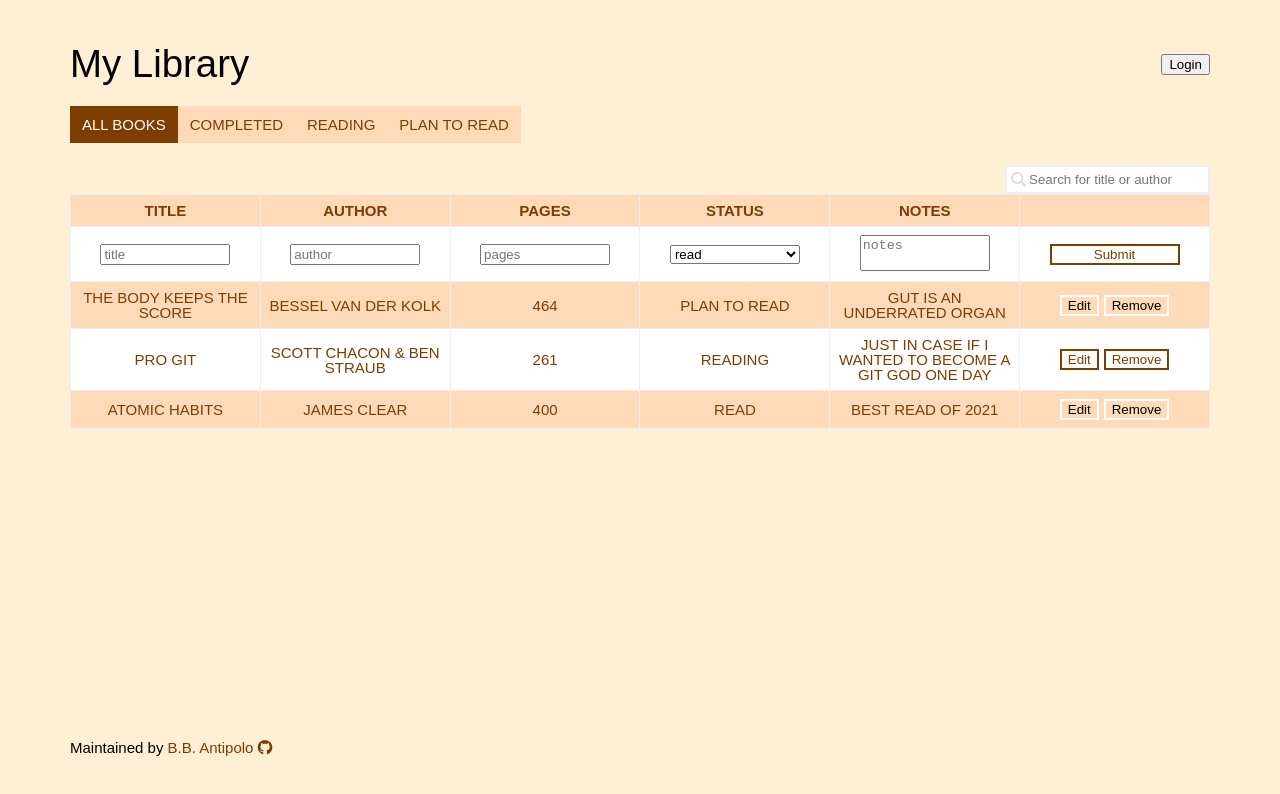
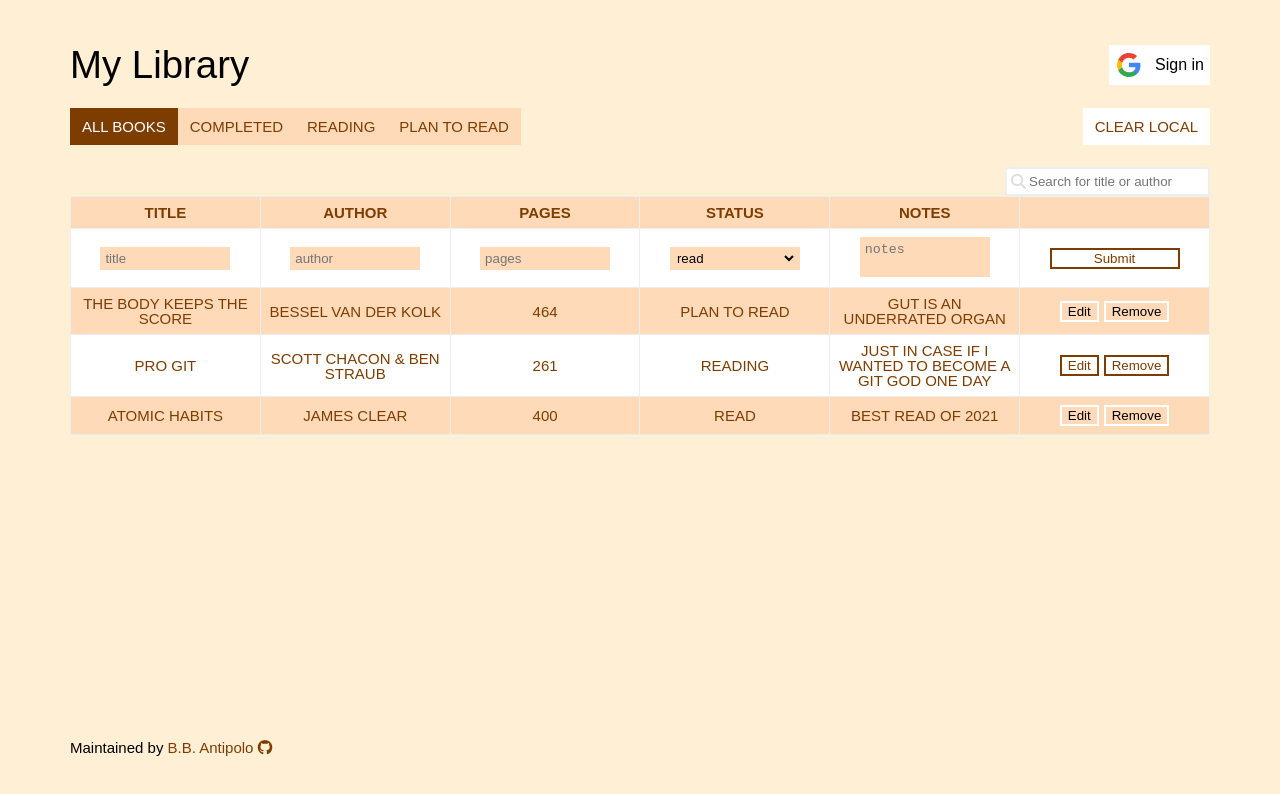
Before and after one commit to bbntpl/library, a plain HTML site: page index.html in a window 1280 px wide. Drawn offline with Linux system fonts and the light colour scheme.

Commit message:
Feat: added local storage

```diff
--- a/index.html
+++ b/index.html
@@ -17,10 +17,27 @@
             <header class="header">
                 <h1 class="header-title">My Library</h1>
                 <div class="signin-wrapper">
-                    <button class="signin-btn">Login</button>
+                    <div class="google-icon-wrapper">
+                        <svg height="100%" width="100%" viewBox="0 0 20 20" focusable="false">
+                            <path
+                                d="M19.6 10.23c0-.82-.1-1.42-.25-2.05H10v3.72h5.5c-.15.96-.74 2.31-2.04 3.22v2.45h3.16c1.89-1.73 2.98-4.3 2.98-7.34z"
+                                fill="#4285F4"></path>
+                            <path
+                                d="M13.46 15.13c-.83.59-1.96 1-3.46 1-2.64 0-4.88-1.74-5.68-4.15H1.07v2.52C2.72 17.75 6.09 20 10 20c2.7 0 4.96-.89 6.62-2.42l-3.16-2.45z"
+                                fill="#34A853"></path>
+                            <path
+                                d="M3.99 10c0-.69.12-1.35.32-1.97V5.51H1.07A9.973 9.973 0 000 10c0 1.61.39 3.14 1.07 4.49l3.24-2.52c-.2-.62-.32-1.28-.32-1.97z"
+                                fill="#FBBC05"></path>
+                            <path
+                                d="M10 3.88c1.88 0 3.13.81 3.85 1.48l2.84-2.76C14.96.99 12.7 0 10 0 6.09 0 2.72 2.25 1.07 5.51l3.24 2.52C5.12 5.62 7.36 3.88 10 3.88z"
+                                fill="#EA4335"></path>
+                        </svg>
+                    </div>
+                    <button class="signin-btn">Sign in</button>
                 </div>
             </header>
             <main class="main">
+                <div class="header">
                     <table class="book-status">
                         <tr>
                             <td class="book-status__item status__selected">
@@ -37,6 +54,15 @@
                             </td>
                         </tr>
                     </table>
+                    <table class="data-status">
+                        <tr>
+                            <td class="data-status__item">
+                                <button class="clear-data__local">Clear local</button>
+                            </td>
+                        </tr>
+                    </table>
+                </div>
+
 
                 <div class="header">
                     <ul>
--- a/library.js
+++ b/library.js
@@ -1,5 +1,11 @@
+/*** LOCAL STORAGE ***/
+const updateLocalStorage = (name, array) => localStorage.setItem(name, JSON.stringify(array));
+const getItemFromLocal = (name) => JSON.parse(localStorage.getItem(name));
+const deleteLocalStorage = (name) => localStorage.removeItem(name);
+
 /*** DATABASE ***/
-const myLibrary = [{
+const myLibrary =
+    window.localStorage.getItem('myLibrary') ? getItemFromLocal('myLibrary') : [{
         id: 1,
         title: 'The Body Keeps The Score',
         author: 'Bessel van der Kolk',
@@ -50,7 +56,7 @@ const searchbarEl = document.querySelector('.searchbar');
 // DOM buttons and links
 const bookSubmitBtn = document.getElementById('library__book-submit');
 const bookFilterBtns = document.querySelectorAll('.book-status__filter');
-
+const clearLocalDataBtn = document.querySelector('.clear-data__local');
 
 /*** HELPER FUNCTIONS ***/
 function createElementAndAppend(tag, parent, className) {
@@ -109,6 +115,10 @@ function removeBooksInTable() {
 //Update the element that presents as the bookshelf of the library
 function updateBookShelf(library) {
     library.forEach((v, i) => updateBookDisplay(i));
+}
+
+function clearLibraryData() {
+    myLibrary.splice(0,myLibrary.length);
 }
 
 //update the bookshelf by adding a set of book info
@@ -194,10 +204,11 @@ function submitBook() {
     addBookToTheLibrary(myLibrary, bookTitleVal, bookAuthorVal, bookPagesVal, bookReadStatusVal, bookNotesVal, nextBookId);
     addBookToTheLibrary(myCurrentLibrary, bookTitleVal, bookAuthorVal, bookPagesVal, bookReadStatusVal, bookNotesVal, nextBookId)
     clearBookSubmissionInputs();
-    if(bookReadStatusVal === 'all' || bookReadStatusVal !== myLibraryStatus.display){
+    if (bookReadStatusVal === 'all' || bookReadStatusVal !== myLibraryStatus.display) {
         updateBookDisplay(myCurrentLibrary.length - 1);
     }
     incrementTotalBooks();
+    updateLocalStorage('myLibrary', myLibrary);
 }
 
 function removeBook(bookId) {
@@ -208,6 +219,7 @@ function removeBook(bookId) {
     }
     const filteredLibrary = filterBookshelf('readStatus', validateBookStatusDisplay());
     redisplayBookshelf(filteredLibrary);
+    updateLocalStorage('myLibrary', myLibrary);
 }
 
 function toggleEditMode(toggleBtn, bookId) {
@@ -271,6 +283,7 @@ function updateBook(grandparentEl, toggleBtn, bookId) {
             td.textContent = myLibrary[index][prop];
         }
     }
+    updateLocalStorage('myLibrary', myLibrary);
 }
 
 function filterBookshelf(prop, val) {
@@ -300,24 +313,38 @@ function searchbarFilter(str) {
     return myCurrentLibrary.splice(0, myCurrentLibrary.length, ...filteredReadStatus);
 }
 
-function updateBookshelfByKeyword(e){
+function updateBookshelfByKeyword(e) {
     const libraryFilteredByKeyword = searchbarFilter(e.target.value);
     redisplayBookshelf(libraryFilteredByKeyword);
 }
 
-function sortItemsByProperty(prop, order){
+function sortItemsByProperty(prop, order) {
 
 }
 
 function validateBookStatusDisplay() {
     return myLibraryStatus.display === 'all' ? false : myLibraryStatus.display;
 }
-/*** EVENT LISTENERS */
+
+function confirmLocalStorageDeletion(name) {
+    if(!getItemFromLocal(name)) return;
+    const confirmAction = confirm("Are you sure you want to clear the local data?");
+    if (confirmAction) {
+        alert("Action successfully executed");
+        deleteLocalStorage('myLibrary');
+        clearLibraryData();
+        redisplayBookshelf(myLibrary);
+        console.log(getItemFromLocal('myLibrary'));
+    } else {
+        alert("Action canceled");
+    }
+}
+
+/*** EVENT LISTENERS ***/
 bookSubmitBtn.addEventListener('click', (e) => {
     e.preventDefault();
     submitBook();
 });
-
 bookFilterBtns.forEach(el => {
     el.addEventListener('click', () => {
         if (el.parentElement.classList.contains('status__selected')) return;
@@ -337,10 +364,10 @@ bookFilterBtns.forEach(el => {
         }
     });
 });
+searchbarEl.addEventListener('input', (e) => updateBookshelfByKeyword(e));
+clearLocalDataBtn.addEventListener('click', () => confirmLocalStorageDeletion('myLibrary'));
 
-searchbarEl.addEventListener('input', (e) => updateBookshelfByKeyword(e));
-
-/*** INITIALIZATION */
+/*** INITIALIZATION ***/
 if (myLibrary) {
     updateBookShelf(myLibrary);
 }
--- a/styles/main.css
+++ b/styles/main.css
@@ -71,6 +71,25 @@ textarea {
     padding: 3em 2em;
 }
 
+/*** TOP HEADER ***/
+.signin-wrapper{
+    display: flex;
+    align-items: center;
+    background: #fff;
+}
+.signin-wrapper > button{
+    background: transparent;
+    border: 0;
+    font-size: clamp(1rem, 1.2vw, 2rem);
+}
+.signin-wrapper > *{
+    padding: 8px 6px;
+}
+.google-icon-wrapper{
+    width: 40px;
+    height: 40px;
+    cursor: pointer;
+}
 /*** SUBHEADER ***/
 
 .status__selected {
@@ -85,12 +104,12 @@ textarea {
     background: var(--color-peach-puff);
 }
 
-.book-status {
+.book-status, .data-status {
     background-color: #fff;
     margin: 1.5em 0;
 }
 
-.book-status__filter {
+.book-status__filter, .clear-data__local {
     padding: 10px 12px;
     color: var(--color-cinnamon);
     border: none;
@@ -101,11 +120,11 @@ textarea {
     width: 100%;
 }
 
-.book-status__item:hover {
+.book-status__item:hover, .data-status__item:hover {
     background-color: var(--color-cinnamon);
 }
 
-.book-status__item:hover>button {
+.book-status__item:hover>button, .data-status__item:hover>button {
     color: #fff;
 }
 
@@ -145,6 +164,8 @@ textarea {
     border-collapse: collapse;
     table-layout: fixed;
     max-height: 60vh;
+    color: var(--color-cinnamon);
+    text-transform: uppercase;
 }
 
 .thead {
@@ -209,14 +230,28 @@ textarea {
     vertical-align: middle;
 }
 
-.table{
-    color: var(--color-cinnamon);
-    text-transform: uppercase;
-}
-
 .book-input>*:not(.btns-container) {
     width: 100%;
     max-width: 130px;
+}
+
+.library__book-submission input, .library__book-submission textarea{
+    border: 3px solid var(--color-peach-puff);
+}
+
+.library__book-submission select{
+    border: 3px solid var(--color-peach-puff);
+    background-color: var(--color-peach-puff);
+}
+
+.tr:nth-child(even) select, .tr:nth-child(even) input, .tr:nth-child(even) textarea {
+    border: 3px solid #fff;
+    background-color: #fff;
+}
+
+.tr:nth-child(odd) select, .tr:nth-child(odd) input, .tr:nth-child(odd) textarea {
+    border: 3px solid var(--color-peach-puff);
+    background-color: var(--color-peach-puff);
 }
 
 .tr:nth-child(odd) .btns-container>button, #library__book-submit {
```
Also changed, not shown: src/fierbase.js (added). Lines whose indentation alone changed are shown as unchanged.
